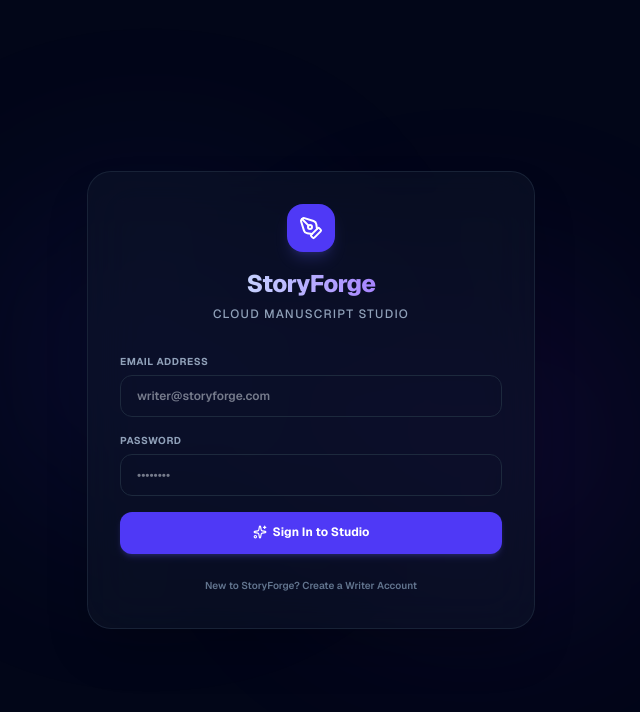
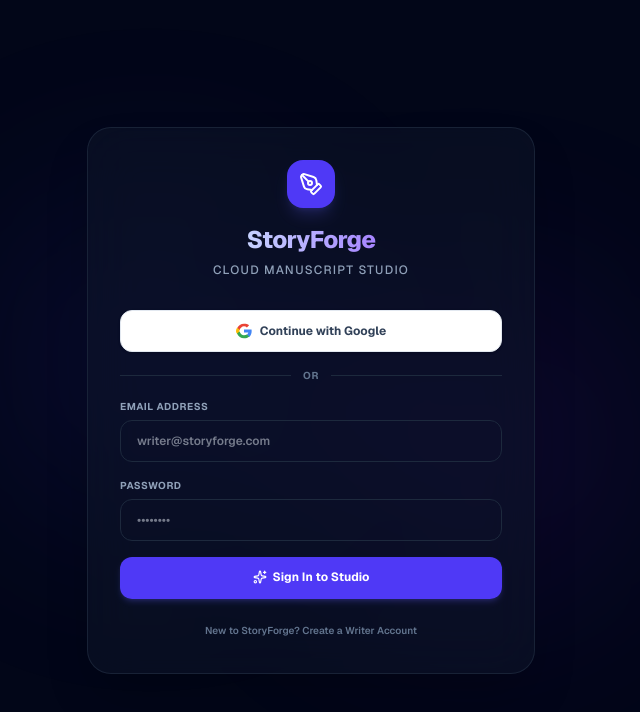
Before and after one commit to mandarkapse123/story, a Next.js app: page / in a window 1280 px wide. Shown: the top 712 px of the page, without its empty margins (329-969 px from the left). Built offline with nearby package versions, Linux system fonts and the light colour scheme; no server answers.

Commit message:
feat: google oauth sign-in button and automatic profile creation

```diff
--- a/app/page.tsx
+++ b/app/page.tsx
@@ -127,12 +127,34 @@
             bio: profileData.bio || ""
           });
         } else {
-          setProfile({
-            name: userObj.email?.split('@')[0] || "Author",
-            penName: userObj.email?.split('@')[0] || "Author",
-            email: userObj.email || "",
-            bio: "Speculative fiction writer."
-          });
+          // Create user profile row automatically for Google signups
+          const tempName = userObj.user_metadata?.full_name || userObj.email?.split('@')[0] || "Author";
+          const { error: profileErr } = await supabase
+            .from('profiles')
+            .insert({
+              id: userObj.id,
+              name: tempName,
+              pen_name: tempName,
+              email: userObj.email || "",
+              bio: "Speculative fiction writer."
+            });
+
+          if (!profileErr) {
+            setProfile({
+              name: tempName,
+              penName: tempName,
+              email: userObj.email || "",
+              bio: "Speculative fiction writer."
+            });
+          } else {
+            console.error("Failed to automatically create OAuth profile", profileErr);
+            setProfile({
+              name: tempName,
+              penName: tempName,
+              email: userObj.email || "",
+              bio: "Speculative fiction writer."
+            });
+          }
         }
 
         // 2. Fetch Projects
@@ -322,6 +344,20 @@
     }
   };
 
+  const handleGoogleSignIn = async () => {
+    setLoginError("");
+    const { error } = await supabase.auth.signInWithOAuth({
+      provider: 'google',
+      options: {
+        redirectTo: window.location.origin
+      }
+    });
+
+    if (error) {
+      setLoginError(error.message);
+    }
+  };
+
   const handleLoginSubmit = async (e: React.FormEvent) => {
     e.preventDefault();
     setLoginError("");
@@ -420,6 +456,39 @@
           </div>
 
           <form onSubmit={isSignUpMode ? handleSignUpSubmit : handleLoginSubmit} className="space-y-4">
+
+            {/* Google OAuth button */}
+            <button
+              type="button"
+              onClick={handleGoogleSignIn}
+              className="w-full flex items-center justify-center gap-2 bg-white hover:bg-slate-50 text-slate-700 font-bold text-xs py-3 rounded-xl border border-slate-200 transition-all cursor-pointer shadow-sm"
+            >
+              <svg className="h-4 w-4 shrink-0" viewBox="0 0 24 24">
+                <path
+                  fill="#EA4335"
+                  d="M12 5.04c1.66 0 3.2.57 4.38 1.69l3.27-3.27C17.67 1.47 15.02 1 12 1 7.37 1 3.4 3.75 1.58 7.74l3.87 3C6.38 7.76 9 5.04 12 5.04z"
+                />
+                <path
+                  fill="#4285F4"
+                  d="M23.49 12.27c0-.81-.07-1.59-.2-2.36H12v4.51h6.46c-.29 1.48-1.14 2.73-2.42 3.57l3.77 2.92c2.2-2.03 3.68-5.02 3.68-8.64z"
+                />
+                <path
+                  fill="#FBBC05"
+                  d="M5.45 14.76c-.25-.74-.39-1.53-.39-2.36s.14-1.62.39-2.36l-3.87-3C.83 8.52 0 10.18 0 12s.83 3.48 2.58 4.96l2.87-2.2z"
+                />
+                <path
+                  fill="#34A853"
+                  d="M12 23c3.24 0 5.97-1.07 7.96-2.92l-3.77-2.92c-1.1.74-2.52 1.18-4.19 1.18-3 0-5.62-2.72-6.55-5.7l-3.87 3C3.4 20.25 7.37 23 12 23z"
+                />
+              </svg>
+              <span>Continue with Google</span>
+            </button>
+
+            <div className="flex items-center my-4">
+              <div className="flex-1 h-px bg-slate-800" />
+              <span className="px-3 text-[10px] text-slate-500 font-bold uppercase tracking-wider">Or</span>
+              <div className="flex-1 h-px bg-slate-800" />
+            </div>
             {isSignUpMode && (
               <>
                 <div>
```
